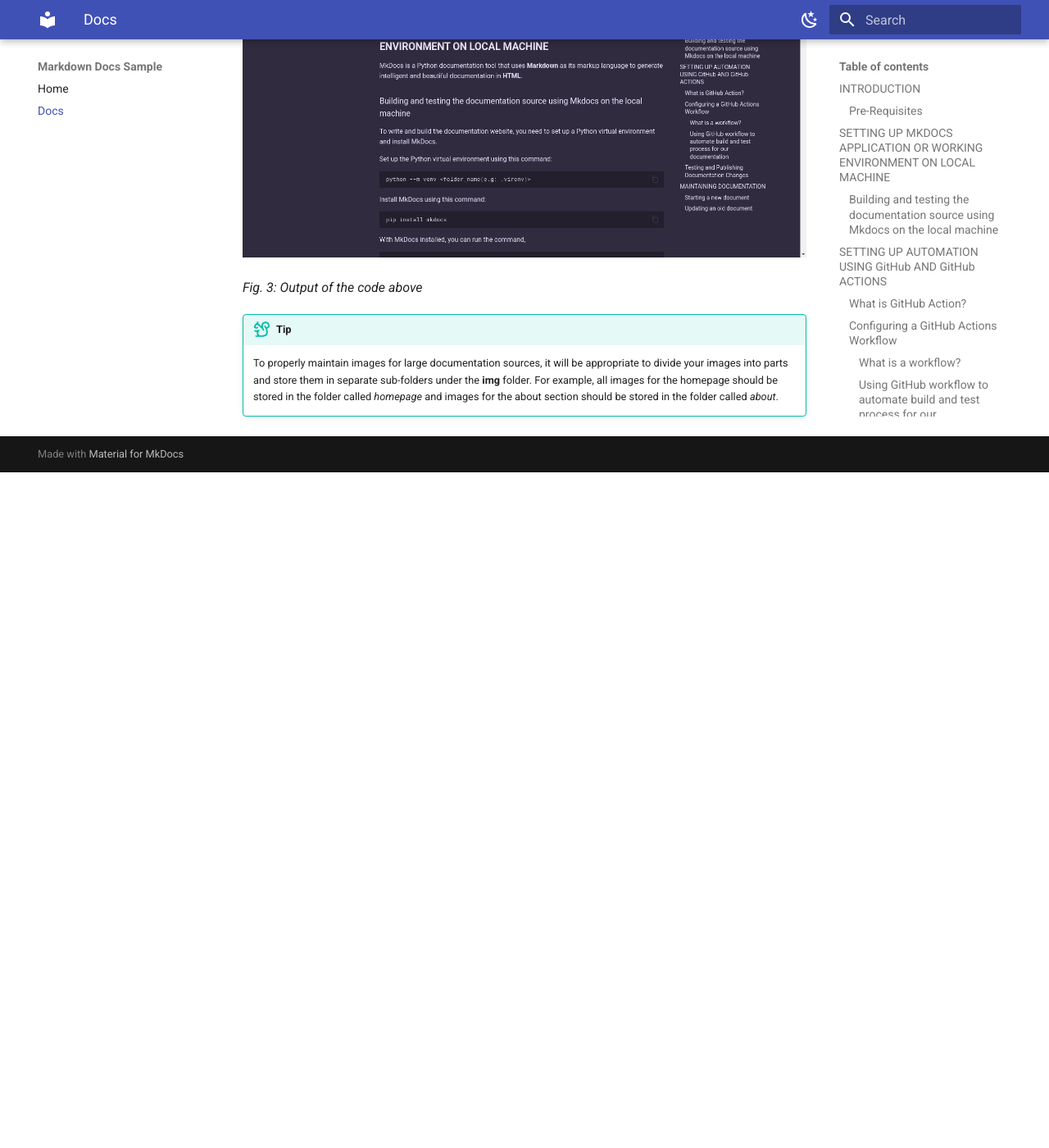
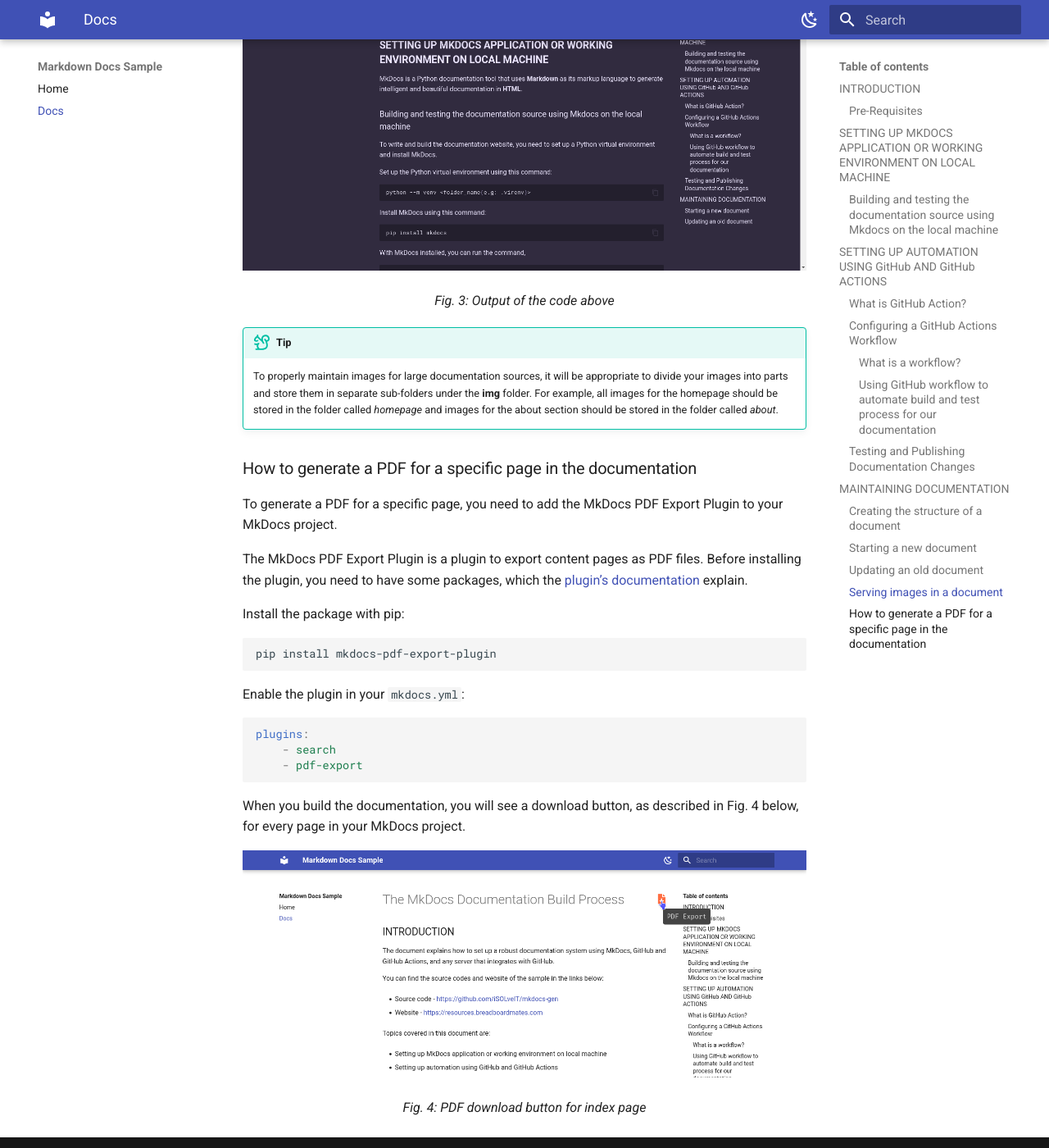
Before and after one commit to iSOLveIT/mkdocs-gen, an MkDocs documentation site: the page built from docs/docs.md, in a window 1280 px wide and 1400 px high, scrolled down 8297 px. Shown: the whole window at 82% size. Built offline with MkDocs 1.6.1 and Material for MkDocs 9.7.7, drawn with Linux system fonts in a browser that asks for light colours; before the commit the page ends 8873 px from its top, so only the background shows below that.

Commit message:
Added support to generate PDF for specific pages

````diff
--- a/docs/docs.md
+++ b/docs/docs.md
@@ -77,8 +77,8 @@
 documentation.
 
 ![Source directory for a MkDocs documentation](img/conf.png)
+<p style="text-align:center"><i>Fig. 1: Source directory for a MkDocs documentation</i></p>
 
-*Fig. 1: Source directory for a MkDocs documentation*
 
 MkDocs reads its contents from files with the extension `.MD` which you
 have referenced in the **mkdocs.yml** file. These `.MD` files contain
@@ -140,7 +140,8 @@
 example of a GitHub Action workflow.
 
 ![GitHub Action workflow YAML file](img/workflow.png)
-*Fig. 2: A YAML file for a GitHub Action workflow*
+<p style="text-align:center"><i>Fig. 2: A YAML file for a GitHub Action workflow</i></p>
+
 
 #### **Using GitHub workflow to automate build and test process for our documentation**
 
@@ -390,8 +391,7 @@
 
 ```
 ![Example of an image](img/example.png)
-
-*Fig. 3: Output of the code above*
+<p style="text-align:center"><i>Fig. 3: Output of the code above</i></p>
 
 !!! tip
 
@@ -399,3 +399,29 @@
     images into parts and store them in separate sub-folders under the **img** folder.
     For example, all images for the homepage should be stored in the folder called *homepage* and images for
     the about section should be stored in the folder called *about*.
+
+### How to generate a PDF for a specific page in the documentation
+To generate a PDF for a specific page, you need to add the MkDocs PDF Export Plugin to your MkDocs project.
+
+The MkDocs PDF Export Plugin is a plugin to export content pages as PDF files.
+Before installing the plugin, you need to have some packages, which the
+[plugin’s documentation](https://github.com/zhaoterryy/mkdocs-pdf-export-plugin) explain.
+
+Install the package with pip:
+```bash
+pip install mkdocs-pdf-export-plugin
+```
+
+Enable the plugin in your `mkdocs.yml`:
+```yaml
+plugins:
+    - search
+    - pdf-export
+
+```
+
+When you build the documentation, you will see a download button, as described in Fig. 4 below,
+for every page in your MkDocs project.
+
+![PDF download button for index page](img/mkdocs_pdf.png)
+<p style="text-align:center"><i>Fig. 4: PDF download button for index page</i></p>
--- a/mkdocs.yml
+++ b/mkdocs.yml
@@ -41,3 +41,6 @@
   - pymdownx.inlinehilite
   - pymdownx.snippets
   - pymdownx.superfences
+plugins:
+    - search
+    - pdf-export
````
Also changed, not shown: docs/img/mkdocs_pdf.png (added), 1 other file.
